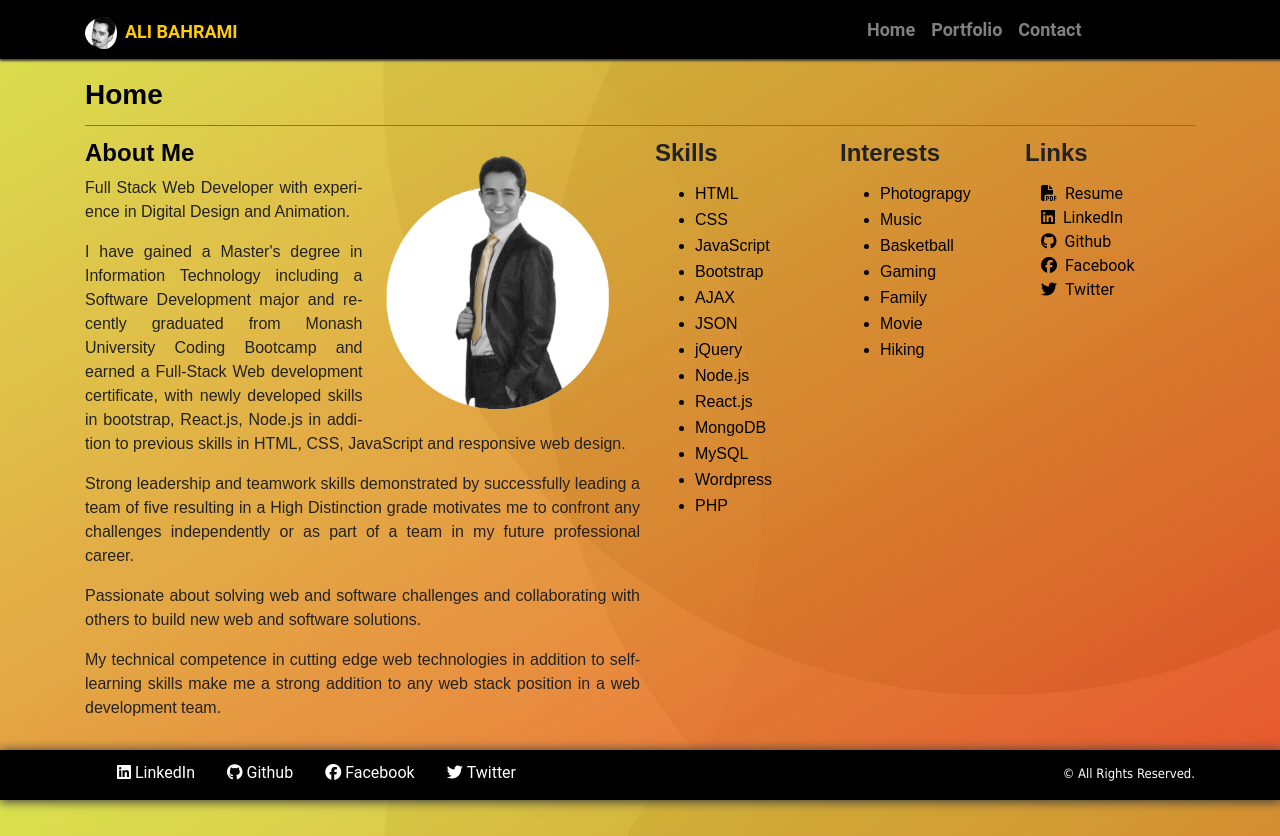
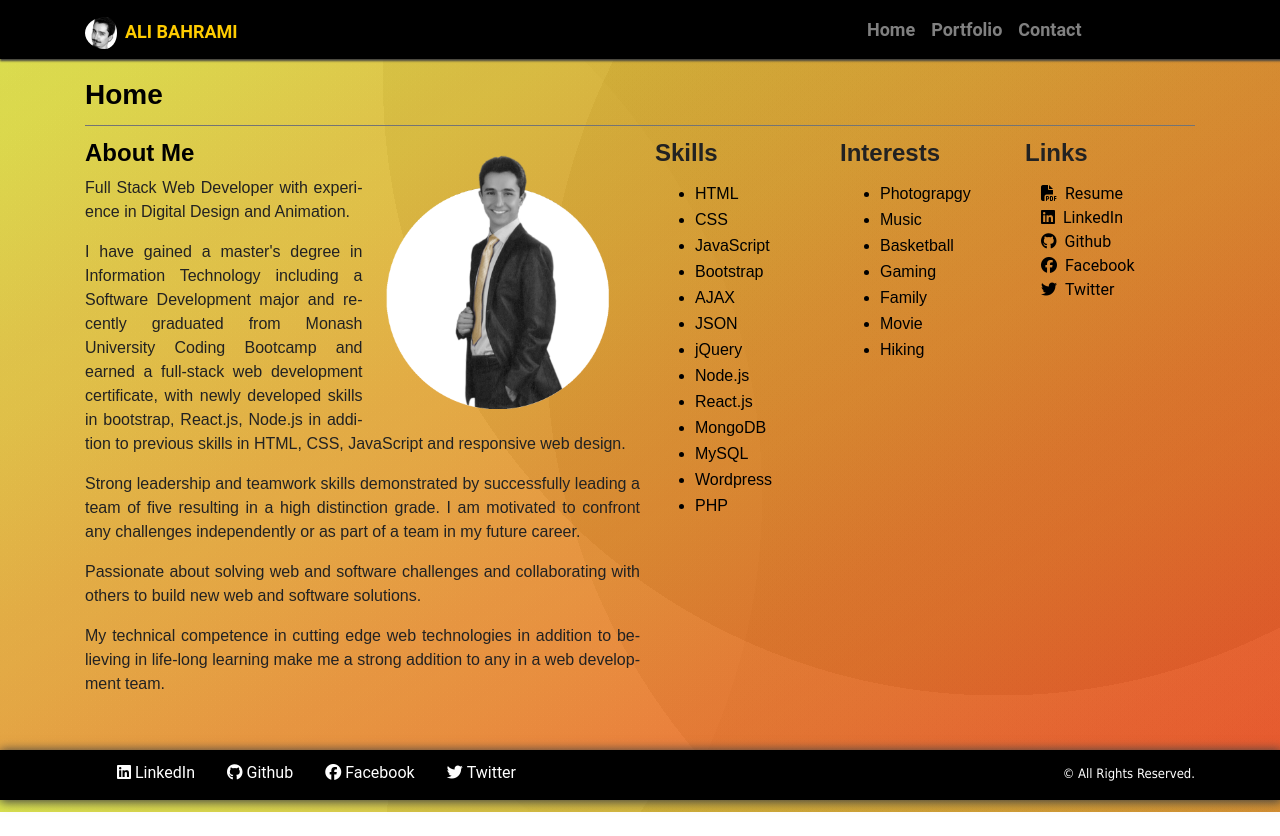
Before and after one commit to alibahrami633/react-portfolio, a React (Create React App) app: page / in a window 1280 px wide. After the commit the page ends 812 px from the top, so only its background shows below. Built offline with nearby package versions, Linux system fonts and the light colour scheme; no server answers; a web font is replaced by a local one.

Commit message:
changes in about me content

```diff
--- a/src/pages/Home.js
+++ b/src/pages/Home.js
@@ -28,16 +28,16 @@ function Home() {
                                         Full Stack Web Developer with experience in Digital Design and Animation.
                                     </p>
                                     <p>
-                                        I have gained a Master's degree in Information Technology including a Software Development major and recently graduated from Monash University Coding Bootcamp and earned a Full-Stack Web development certificate, with newly developed skills in bootstrap, React.js, Node.js in addition to previous skills in HTML, CSS, JavaScript and responsive web design.
+                                        I have gained a master's degree in Information Technology including a Software Development major and recently graduated from Monash University Coding Bootcamp and earned a full-stack web development certificate, with newly developed skills in bootstrap, React.js, Node.js in addition to previous skills in HTML, CSS, JavaScript and responsive web design.
                                     </p>
                                     <p>
-                                        Strong leadership and teamwork skills demonstrated by successfully leading a team of five resulting in a High Distinction grade motivates me to confront any challenges independently or as part of a team in my future professional career.
+                                        Strong leadership and teamwork skills demonstrated by successfully leading a team of five resulting in a high distinction grade. I am motivated to confront any challenges independently or as part of a team in my future career.
                                     </p>
                                     <p>
                                         Passionate about solving web and software challenges and collaborating with others to build new web and software solutions.
                                     </p>
                                     <p>
-                                        My technical competence in cutting edge web technologies in addition to self-learning skills make me a strong addition to any web stack position in a web development team.
+                                        My technical competence in cutting edge web technologies in addition to believing in life-long learning make me a strong addition to any in a web development team.
                                     </p>
                                 </div>
                             </div>
```
